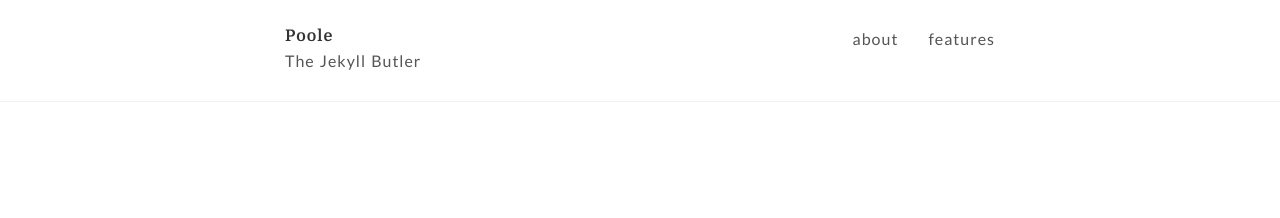
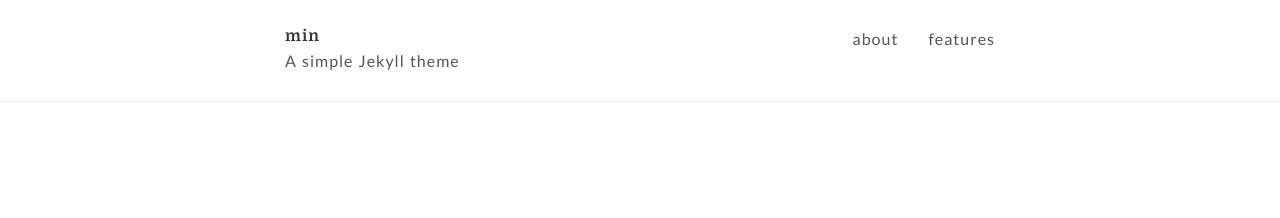
Before and after one commit to 0tmt/min, a Jekyll site: the page built from index.html, in a window 1280 px wide. Shown: the top 218 px of the page. Built offline with Jekyll 4.4.1, drawn with Linux system fonts in a browser that asks for light colours; some web fonts are replaced; the list of posts is cut into pages by our own code.

Commit message:
Config
Adding title, tagline, and author information.

```diff
--- a/_config.yml
+++ b/_config.yml
@@ -3,17 +3,17 @@ permalink:        pretty
 relative_permalinks: true
 
 # Setup
-title:            Poole
-tagline:          The Jekyll Butler
+title:            min
+tagline:          A simple Jekyll theme
 url:              http://dbelt93.github.io
 paginate:         1
 baseurl:          http://dbelt93.github.io/min/
 author:
-  name:           Mark Otto
-  url:            https://twitter.com/mdo
-  email:          markdotto@gmail.com
+  name:           Daniel Belt
+  url:            dbelt93.gith.io
+  email:          dbelt93@gmail.com
 
 # Custom vars
-version:          1.0.0
+version:          1.0
 github:
-  repo:           https://github.com/poole/poole
+  repo:           http://dbelt93.github.io/min/
--- a/_includes/header.html
+++ b/_includes/header.html
@@ -33,7 +33,7 @@
         <div class="grid">
             <div class="loop6">
                 <h6><a href="{{ site.baseurl }}" title="Home">{{ site.title }}</a></h6>
-                {{ site.tagline }}
+                <p>{{ site.tagline }}</p>
             </div>
 
             <div class="loop6">
```
